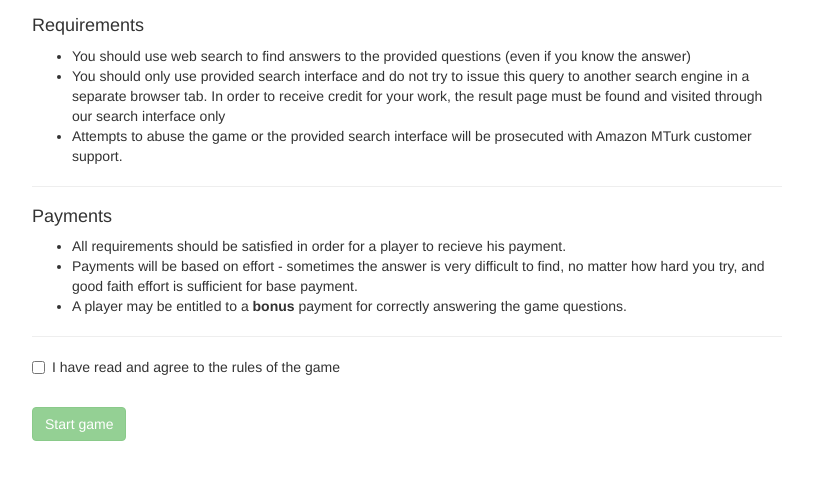
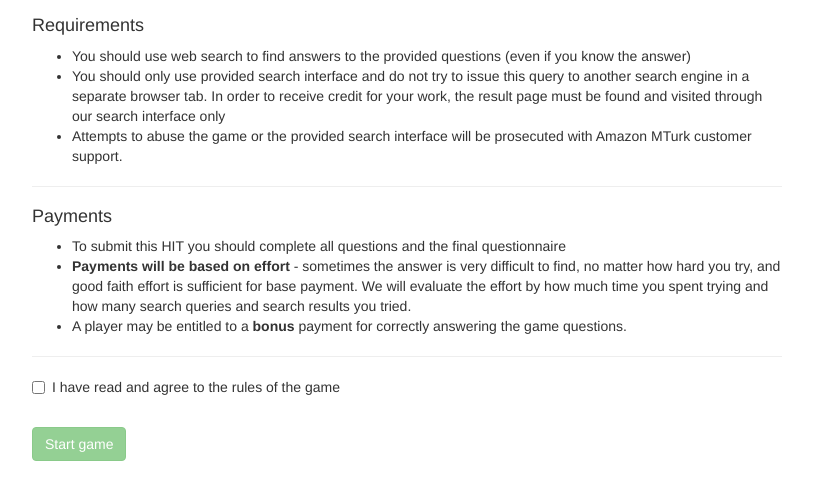
Before and after one commit to DenXX/ufindit, a Django app: template ufindit/templates/rules.html in a window 1280 px wide. Shown: the part 270-770 px from the top of the page, without its empty margins (38-851 px from the left). Run offline with Django 3.2, Linux system fonts and the light colour scheme; the template is opened without the code that fills it, so the values that code supplies are empty; parts of the project's set-up code (start-up, migrations or seed data) failed here and were passed over.

Commit message:
Small fixes

```diff
--- a/ufindit/search_proxy.py
+++ b/ufindit/search_proxy.py
@@ -239,7 +239,7 @@ class FilterSearchProvider(SearchProvider):
             for qtoken in question_tokens:
                 if qtoken in result_tokens:
                     count += 1
-            if 1.0 * count / len(question_tokens) > 0.8:
+            if 1.0 * count / len(question_tokens) > 0.70:
                 return True
 
     def search(self, player, question, query, verbose=False):
--- a/ufindit/settings.py
+++ b/ufindit/settings.py
@@ -226,13 +226,13 @@ MTURK_USONLY_REQUIREMENT=True
 MTURK_HIT_LIFETIME_HOURS=72
 MTURK_HIT_DURATION=1.0
 MTURK_MAX_ASSIGNMENTS=20
-MTURK_HIT_REWARD=2
+MTURK_HIT_REWARD=1.5
 MTURK_APPROVAL_DELAY=48
 MTURK_APPROVED_PERCENT_REQUIREMENT=90
 MTURK_MASTERS_REQUIREMENT=True
 MTURK_GAME_TITLE = 'uFindIt Web Search Game'
 MTURK_GAME_DESCRIPTION = 'The goal of the game is to use web search to find answers ' + \
-                         'to 5 questions. Please read this if hit is not displayed ' + \
+                         'to 3 difficult questions. Please read this if hit is not displayed ' + \
                          'http://mturkforum.com/showthread.php?10046-problem-with-hits'
 
 # EMU settings
--- a/ufindit/templates/rules.html
+++ b/ufindit/templates/rules.html
@@ -20,8 +20,8 @@
   <hr />
   <h4>Payments</h4>
   <ul>
-    <li>All requirements should be satisfied in order for a player to recieve his payment.</li>
-    <li>Payments will be based on effort - sometimes the answer is very difficult to find, no matter how hard you try, and good faith effort is sufficient for base payment.</li>
+    <li>To submit this HIT you should complete all questions and the final questionnaire</li>
+    <li><strong>Payments will be based on effort</strong> - sometimes the answer is very difficult to find, no matter how hard you try, and good faith effort is sufficient for base payment. We will evaluate the effort by how much time you spent trying and how many search queries and search results you tried.</li>
     <li>A player may be entitled to a <strong>bonus</strong> payment for correctly answering the game questions.</li>
   </ul>
 
```
